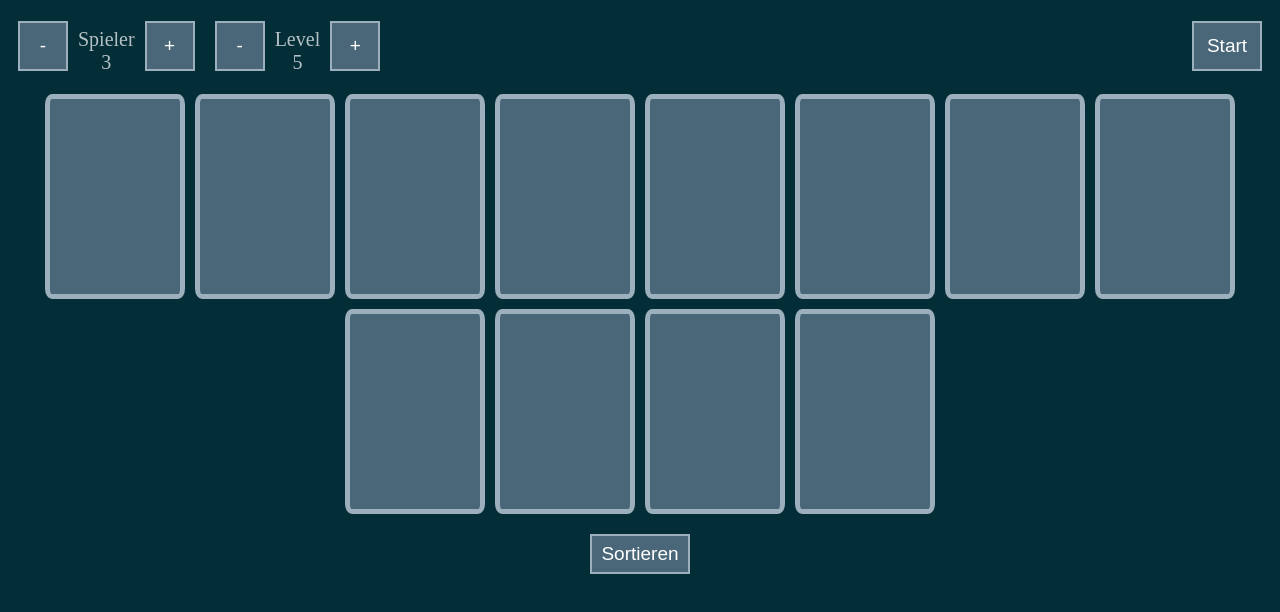
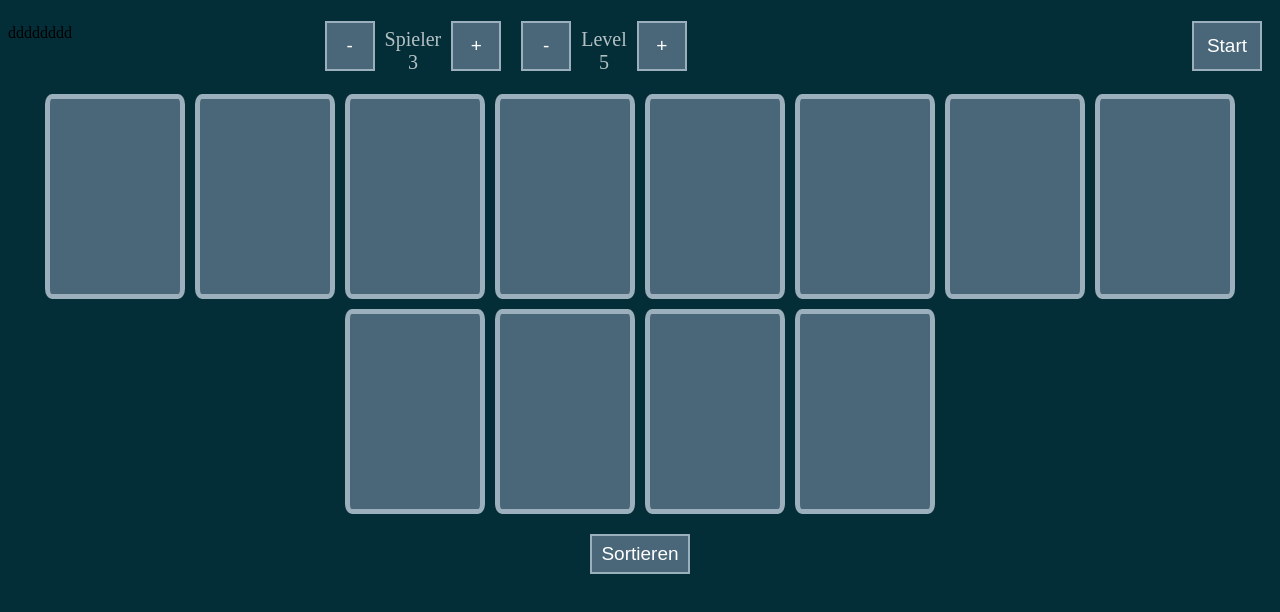
Before and after one commit to Fendroun/crew, a plain HTML site: page index.html in a window 1280 px wide. Drawn offline with Linux system fonts and the light colour scheme.

Commit message:
Update index.html

```diff
--- a/index.html
+++ b/index.html
@@ -12,7 +12,7 @@
 <body>
 
     <div class="menu">
-
+        <p>dddddddd</p>
 
         <div class="player-container">
             <button class="button buttonPlusMinus" id="minusPlayer">-</button>
```
